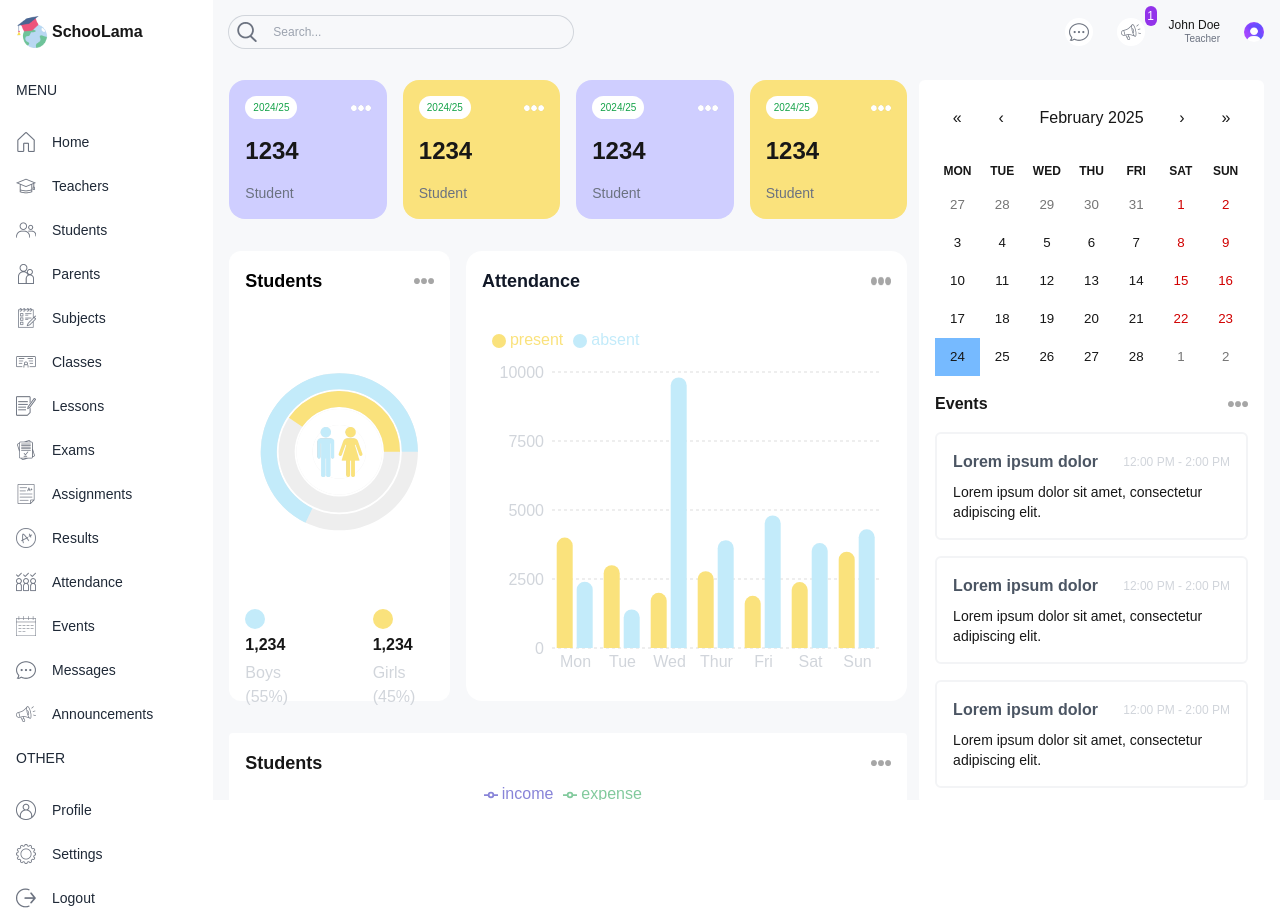
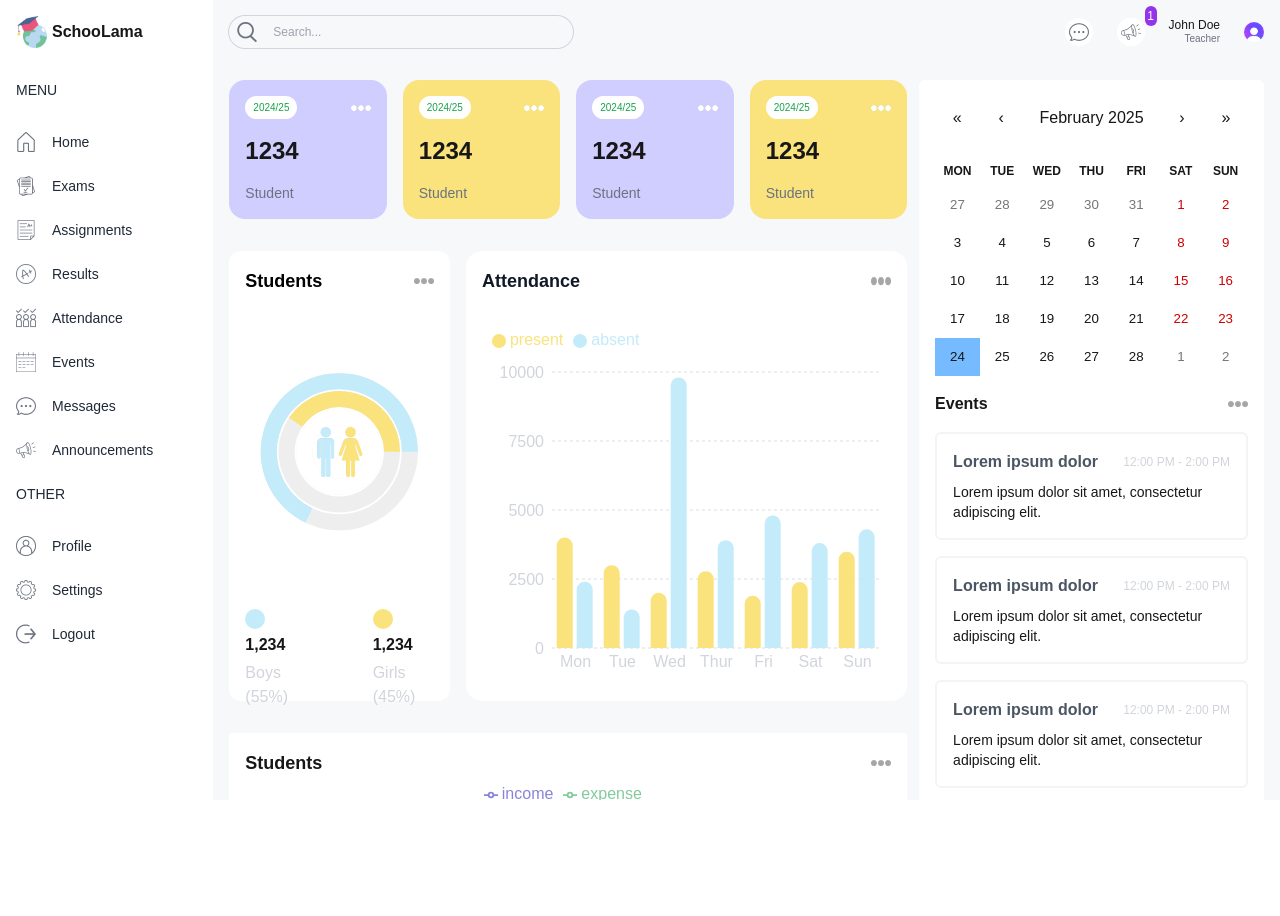
Before and after one commit to MilkiyasGebru/Next-UI-Components, a Next.js app: page /admin in a window 1280 px wide. After the commit the page ends 800 px from the top, so only its background shows below. Built offline with nearby package versions, Linux system fonts and the light colour scheme.

Commit message:
Menu is different for different roles

```diff
--- a/components/menu.jsx
+++ b/components/menu.jsx
@@ -127,14 +127,16 @@ export default function Menu(){
                     {menuItem.title}
                 </span>
 
-                {menuItem.items.map((item,itemIndex)=> (
+                {menuItem.items.map((item,itemIndex)=> {
 
+                    { if (item.visible.includes("student")){
+                        return <Link href={item.href} key={itemIndex} className="flex items-center gap-4 py-2 justify-center lg:justify-start text-gray-500">
+                            <Image src={item.icon} width={20} height={20} alt={item.label}  />
+                            <span className="text-gray-800 hidden lg:block">{item.label}</span>
+                        </Link>
+                } }
 
-                    <Link href={item.href} key={itemIndex} className="flex items-center gap-4 py-2 justify-center lg:justify-start text-gray-500">
-                        <Image src={item.icon} width={20} height={20} alt={item.label}  />
-                        <span className="text-gray-800 hidden lg:block">{item.label}</span>
-                    </Link>
-                ))}
+        })}
 
             </div>
         ))}
```
